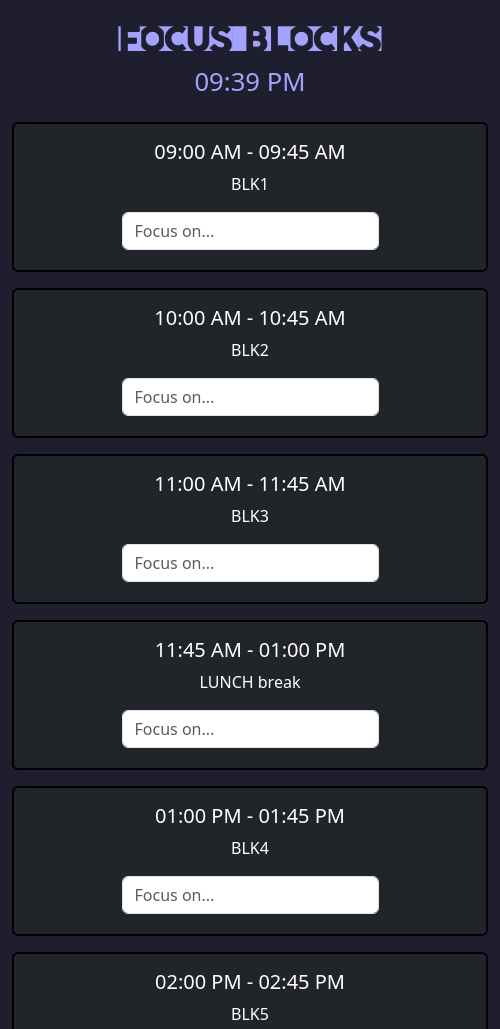
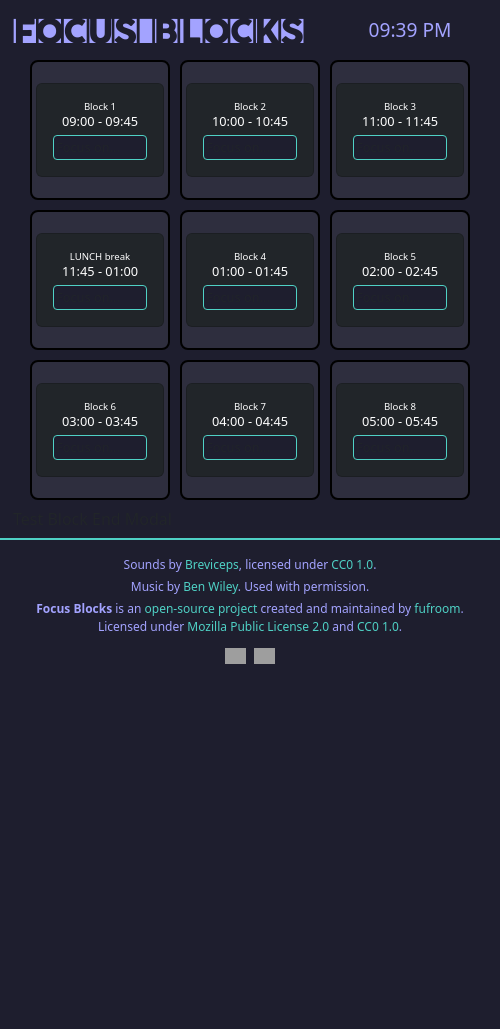
Before and after one commit to fufroom/focus-blocks, an Electron app: page index.html in a window 500 px wide. Shown: the top 1029 px of the page. After the commit the page ends 800 px from the top, so only its background shows below. Drawn offline with nearby package versions, Linux system fonts and the light colour scheme; grey boxes are pictures that could not be loaded.

Commit message:
some stylling updates

```diff
--- a/index.html
+++ b/index.html
@@ -8,14 +8,24 @@
     <link rel="stylesheet" href="./styles.css">
 </head>
 <body>
-    <div class="container my-4 text-center">
-        <h1>Focus Blocks</h1>
-        <h2 id="current-time"></h2>
+    <div class="container my-4">
+        <div class="header-grid">
+            <div class="header-column left">
+                <h1>Focus Blocks</h1>
+            </div>
+            <div class="header-column right">
+                <h2 id="current-time"></h2>
+            </div>
+        </div>
     </div>
+
+
     <div class="container text-light">
         <div id="schedule" class="row gy-3"></div>
     </div>
-    <script src="renderer.js"></script>
+
+
+        <button id="test-block-end" class="btn btn-small">Test Block End Modal</button>
 
     <footer class="footer bg-light text-center py-3">
         <div class="container">
@@ -26,13 +36,10 @@
             <a href="https://creativecommons.org/publicdomain/zero/1.0/" target="_blank" rel="noopener noreferrer" aria-label="Learn about CC0 1.0 license">CC0 1.0</a>.
           </p>
           <p class="mb-1">
-            Music: <em>Home is Where the Heart Is</em> by
+            Music by
             <a href="https://benwiley.org/" target="_blank" rel="noopener noreferrer" aria-label="Visit Ben Wiley's website">Ben Wiley</a>. Used with permission.
           </p>
-          <p class="mb-1">
-            Explore more at
-            <a href="https://benwiley.org/" target="_blank" rel="noopener noreferrer" aria-label="Explore more of Ben Wiley's work">benwiley.org</a>.
-          </p>
+
           <p class="mb-1">
             <strong>Focus Blocks</strong> is an
             <a href="https://github.com/fufroom/focus-blocks" target="_blank" rel="noopener noreferrer" aria-label="Visit Focus Blocks on GitHub">open-source project</a>
@@ -49,5 +56,6 @@
         </div>
       </footer>
 
+    <script src="./renderer.js"></script>
 </body>
 </html>
--- a/renderer.js
+++ b/renderer.js
@@ -1,13 +1,13 @@
 const schedule = [
-    { start: '09:00 AM', end: '09:45 AM', label: 'BLK1' },
-    { start: '10:00 AM', end: '10:45 AM', label: 'BLK2' },
-    { start: '11:00 AM', end: '11:45 AM', label: 'BLK3' },
+    { start: '09:00 AM', end: '09:45 AM', label: 'Block 1' },
+    { start: '10:00 AM', end: '10:45 AM', label: 'Block 2' },
+    { start: '11:00 AM', end: '11:45 AM', label: 'Block 3' },
     { start: '11:45 AM', end: '01:00 PM', label: 'LUNCH break' },
-    { start: '01:00 PM', end: '01:45 PM', label: 'BLK4' },
-    { start: '02:00 PM', end: '02:45 PM', label: 'BLK5' },
-    { start: '03:00 PM', end: '03:45 PM', label: 'BLK6' },
-    { start: '04:00 PM', end: '04:45 PM', label: 'BLK7' },
-    { start: '05:00 PM', end: '05:45 PM', label: 'BLK8' }
+    { start: '01:00 PM', end: '01:45 PM', label: 'Block 4' },
+    { start: '02:00 PM', end: '02:45 PM', label: 'Block 5' },
+    { start: '03:00 PM', end: '03:45 PM', label: 'Block 6' },
+    { start: '04:00 PM', end: '04:45 PM', label: 'Block 7' },
+    { start: '05:00 PM', end: '05:45 PM', label: 'Block 8' }
 ];
 
 function updateTime() {
@@ -28,13 +28,18 @@
     container.innerHTML = ''; // Clear any existing content to prevent duplication
     schedule.forEach((block, index) => {
         const blockDiv = document.createElement('div');
-        blockDiv.classList.add('col-md-4', 'block'); // 3 across with Bootstrap
+        blockDiv.classList.add('block'); // Updated to remove reliance on Bootstrap
         blockDiv.setAttribute('data-index', index);
+
+        // Remove AM/PM from start and end times
+        const startTime = block.start.replace(/ AM| PM/, '');
+        const endTime = block.end.replace(/ AM| PM/, '');
+
         blockDiv.innerHTML = `
             <div class="card bg-dark border-teal text-white">
                 <div class="card-body">
-                    <h5 class="card-title">${block.start} - ${block.end}</h5>
-                    <p>${block.label}</p>
+                    <div class="block-title">${block.label}</div>
+                    <h5 class="card-title">${startTime} - ${endTime}</h5>
                     <input type="text" class="form-control focus-input" placeholder="Focus on...">
                 </div>
             </div>
@@ -51,23 +56,82 @@
     document.querySelectorAll('.block').forEach((block, index) => {
         const start = parseTimeToMinutes(schedule[index].start);
         const end = parseTimeToMinutes(schedule[index].end);
-        const cardTitle = block.querySelector('.card-title');
 
         if (currentTime >= start && currentTime < end) {
             block.classList.add('active');
-            cardTitle.innerHTML = `${schedule[index].start} - ${schedule[index].end} <span style="color: lime;">(Current Block)</span>`;
         } else {
             block.classList.remove('active');
-            cardTitle.innerHTML = `${schedule[index].start} - ${schedule[index].end}`;
         }
     });
 }
 
-
-
 function playSound(type) {
     const audio = new Audio(`./sounds/${type}.wav`);
     audio.play().catch((err) => console.error(`Failed to play sound: ${err}`));
+}
+
+// Handle focus/unfocus sounds
+document.addEventListener('focusin', (event) => {
+    if (event.target.classList.contains('focus-input')) {
+        playSound('447910__breviceps__plop');
+    }
+});
+
+document.addEventListener('focusout', (event) => {
+    if (event.target.classList.contains('focus-input')) {
+        playSound('448080__breviceps__wet-click');
+    }
+});
+
+async function showBlockEndModal() {
+    const modal = document.createElement('div');
+    modal.setAttribute('id', 'block-end-modal');
+
+    try {
+        const response = await fetch('./block-end-modal.html');
+        if (!response.ok) throw new Error('Modal HTML file not found');
+        const modalHTML = await response.text();
+        modal.innerHTML = modalHTML;
+
+        document.body.appendChild(modal);
+
+        const music = new Audio('./music/home_is_where_the_heart_is.mp3');
+        music.loop = true;
+        music.play().catch(err => console.error(`Failed to play music: ${err}`));
+
+        const nextButton = document.getElementById('next-block-button');
+        if (nextButton) {
+            nextButton.addEventListener('click', () => {
+                music.pause();
+                music.currentTime = 0;
+                modal.remove();
+            });
+        }
+    } catch (error) {
+        console.error('Error loading modal:', error);
+    }
+}
+
+document.addEventListener('DOMContentLoaded', () => {
+    const testButton = document.getElementById('test-block-end');
+    if (testButton) {
+        testButton.addEventListener('click', () => {
+            showBlockEndModal();
+        });
+    }
+});
+
+function checkBlockEnd() {
+    const now = new Date();
+    const currentTime = now.getHours() * 60 + now.getMinutes();
+
+    schedule.forEach((block, index) => {
+        const end = parseTimeToMinutes(block.end);
+
+        if (currentTime === end) {
+            showBlockEndModal();
+        }
+    });
 }
 
 // Initialize app
@@ -76,4 +140,7 @@
 renderSchedule();
 setInterval(updateCurrentBlock, 1000);
 updateCurrentBlock();
-playSound('startup');
+window.addEventListener('DOMContentLoaded', () => {
+    playSound('452998__breviceps__blip-wave');
+});
+setInterval(checkBlockEnd, 1000);
--- a/styles.css
+++ b/styles.css
@@ -2,8 +2,11 @@
     font-family: 'radicalblock';
     src: url('./fonts/radicalblock.ttf') format('truetype');
 }
+
 h1 {
     font-family: 'radicalblock', sans-serif;
+    letter-spacing: 3px;
+
 }
 
 body {
@@ -11,42 +14,173 @@
     color: #a3a3ff;
 }
 
-.card {
-    height: 150px;
+
+/* Header Grid */
+.header-grid {
+    display: flex;
+    justify-content: space-between;
+    align-items: center;
+    flex-wrap: wrap; /* Ensure wrapping on smaller screens */
+
+    height: 60px;
+    margin: 0px;
+}
+
+.header-column.right {
+    flex: 1; /* Equal column widths */
+    text-align: center; /* Center align the content */
+}
+
+.header-column.left {
+    width: 320px;
+    padding-top: 8px;
+    text-align: center; /* Center align the content */
+}
+
+
+
+.header-column h1 {
+    margin: 0;
+    font-size: 1.8rem; /* Adjusted size for two-column layout */
+}
+
+.header-column h2 {
+    margin: 0;
+    font-size: 1.2rem; /* Adjusted size for current time */
+    color: #a3a3ff;
+}
+
+
+
+/* Flexbox Grid for Blocks */
+#schedule {
+
+    display: flex;
+    flex-wrap: wrap;
+    gap: 10px; /* Gutter between blocks */
+    justify-content: center; /* Center the blocks horizontally */
+    margin: 0px;
+    padding: 0px;
+
+}
+
+
+h5{
+    font-size: 0.8rem;
+    margin: 0 auto !important;
+}
+
+.block {
+    margin: 0px;
+    width: 140px;
+    height: 140px;
+    display: flex;
+    flex-direction: column;
+    justify-content: center;
+    align-items: center;
+    text-align: center;
+    background-color: #2e2e3e;
+    border: 2px solid black;
+    border-radius: 8px;
+    font-size: 0.6rem;
+    padding: 4px;
+}
+
+.block.active {
+    border: 2px solid #f47fff;
+    box-shadow: 0 0 10px #f47fff; /* Glow effect for active block */
+}
+
+/* Focus Input */
+.block input {
+    margin-top: 5px;
+    padding: 2px;
+    font-size: 0.8rem;
+    border: 1px solid #4fd1c5;
+    border-radius: 4px;
+    background-color: #1e1e2e;
+    color: #a3a3ff;
+    width: 100%;
+}
+
+.block input:focus {
+    outline: none;
+    border-color: #4fd1c5;
+    background-color: #2e2e3e;
+}
+
+/* Modal Styling */
+#block-end-modal {
+    position: fixed;
+    top: 0;
+    left: 0;
+    width: 100vw;
+    height: 100vh;
+    background-color: rgba(0, 0, 0, 0.8);
     display: flex;
     justify-content: center;
     align-items: center;
-    text-align: center;
-    border: 2px solid black;
-
+    z-index: 1000;
+    flex-direction: column;
 }
 
-.block.active .card {
-    border: 2px solid #f47fff !important;
+.modal-content {
+    width: 70%;
+    text-align: center;
+    padding: 20px;
+    border-radius: 10px;
+    background-color: #1e1e2e;
+    box-shadow: 0 0 10px rgba(255, 255, 255, 0.5);
 }
 
-.block input:focus {
-    border-color: #4fd1c5;
+/* Reduce Bootstrap Container Width */
+.container {
+    max-width: 620px;
+    margin: 0px !important;
+    padding: 0px !important;
 }
 
+/* Footer */
+.footer {
+    background-color: #1e1e2e !important; /* Dark background color */
+    font-size: 0.75rem;
+    color: #a3a3ff; /* Soft light blue text color */
+    margin-top: 0px;
+    display: flex;
+    flex-wrap: wrap;
+    justify-content: space-between;
+    align-items: flex-start;
+    padding: 20px;
+    border-top: 2px solid #4fd1c5; /* Light accent border */
+}
 
-.footer {
-    font-size: 0.9rem;
-    color: #6c757d;
+.footer > div {
+    flex: 1 1 45%; /* Two columns in footer */
+    margin-bottom: 10px;
 }
 
 .footer a {
-    color: #007bff;
+    color: #4fd1c5; /* Accent color for links */
     text-decoration: none;
 }
 
 .footer a:hover,
 .footer a:focus {
     text-decoration: underline;
+    color: #76e5c9; /* Slightly lighter hover color */
+}
+
+.footer p {
+    margin-bottom: 5px; /* Reduced spacing for compact layout */
 }
 
 .footer img {
     margin-top: 0.5rem;
-    height: 20px;
+    height: 16px; /* Smaller footer badge size */
     vertical-align: middle;
 }
+
+/* Footer License Badges */
+.footer .container div:last-child {
+    text-align: center;
+}
```
Also changed, not shown: block-end-modal.html (added, +7 -0 lines), main.js (+5 -5 lines). Lines whose indentation alone changed are shown as unchanged.
